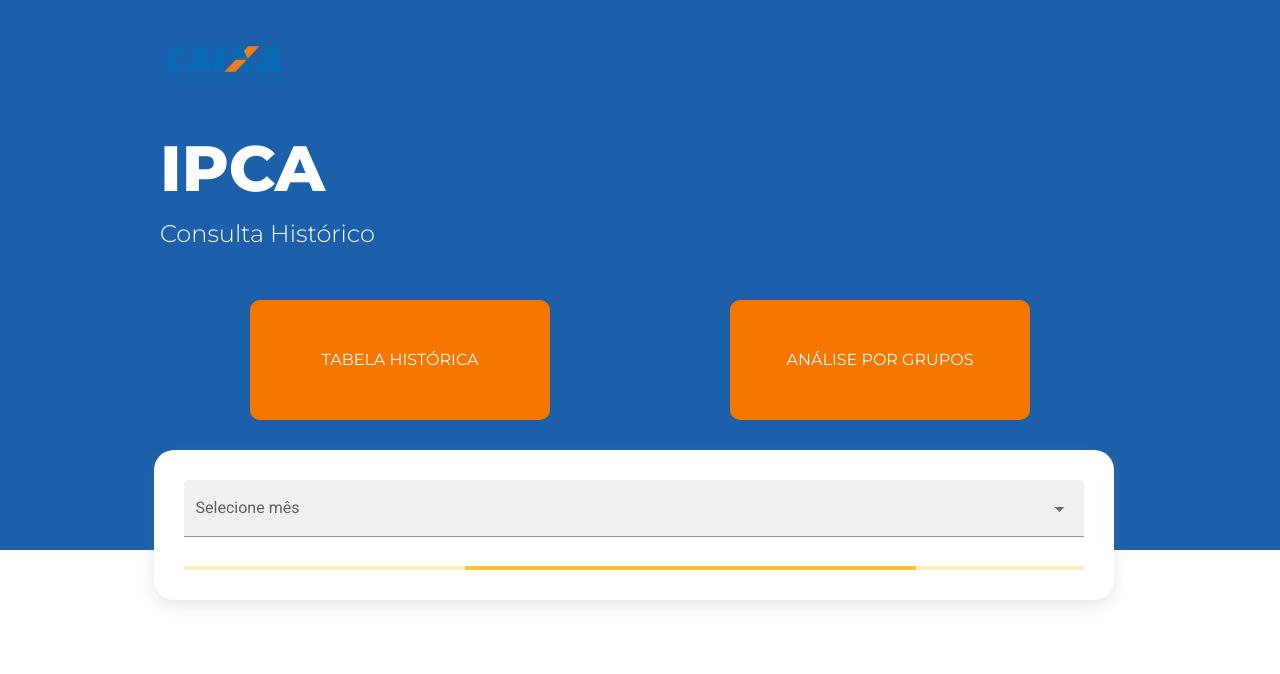
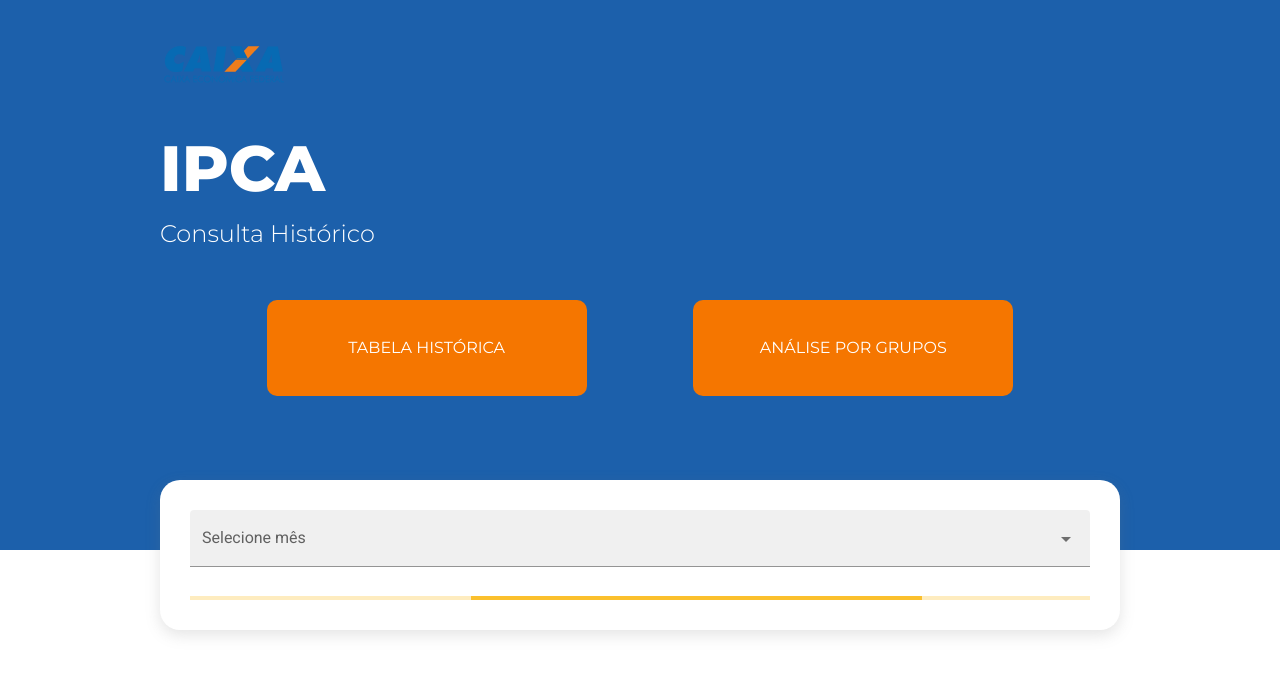
Before and after one commit to BetaOrtiz/ipca-chart, a Vue app: page / in a window 1280 px wide. Shown: the top 674 px of the page. Built offline with nearby package versions, Linux system fonts and the light colour scheme; no server answers.

Commit message:
fix: adjust table position

```diff
--- a/src/App.vue
+++ b/src/App.vue
@@ -26,7 +26,7 @@
         </div>
       </div>
     </div>
-    <div class="container">
+
     <div class="content">
       <router-view
         :ipcaData="ipcaData"
@@ -35,7 +35,6 @@
         :groups="groups"
         :selectedDate="selectedDate"
       />
-      </div>
     </div>
   </v-app>
 </template>
--- a/src/app-styles.css
+++ b/src/app-styles.css
@@ -1,9 +1,7 @@
 .flex {
   display: flex;
 }
-.container {
-  margin: 0 auto;
-}
+
 #header {
   width: 100%;
   height: 550px;
@@ -37,7 +35,7 @@
   display: flex;
   z-index: 1;
   position: absolute;
-  justify-content: space-around;
+  justify-content: space-evenly;
   width: 75%;
   top: 280px;
   flex-wrap: wrap;
@@ -59,9 +57,10 @@ h2 {
 .content {
   position: absolute;
   width: 75vw;
-  top: 450px;
-  left: 12%;
-  right: 12%;
+  top: 60%;
+  left: 0;
+  right: 0;
+  margin: auto;
   background-color: #fff;
   padding: 30px;
   border-radius: 20px;
@@ -105,8 +104,9 @@ h2 {
 
 .main-buttons {
   background-color: var(--orange);
-  width: 300px;
-  height: 120px;
+  width: 25vw;
+  min-width: 15rem;
+  height: 7.5vw;
   margin-top: 20px;
   padding: 8px 12px;
   border-radius: 10px;
```
Lines whose indentation alone changed are shown as unchanged.
